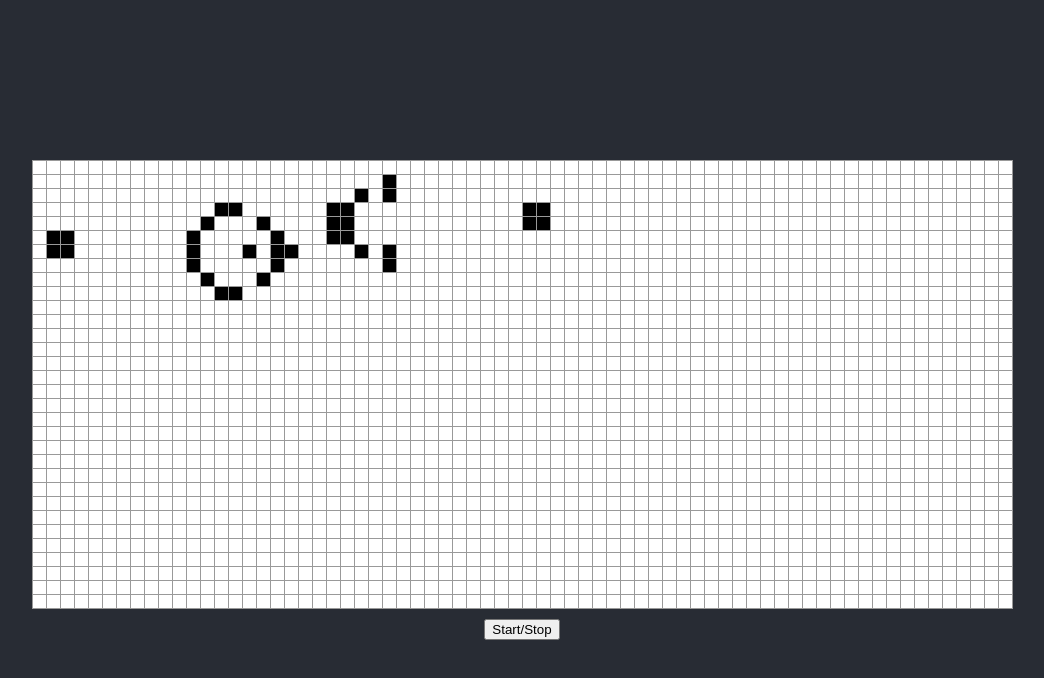
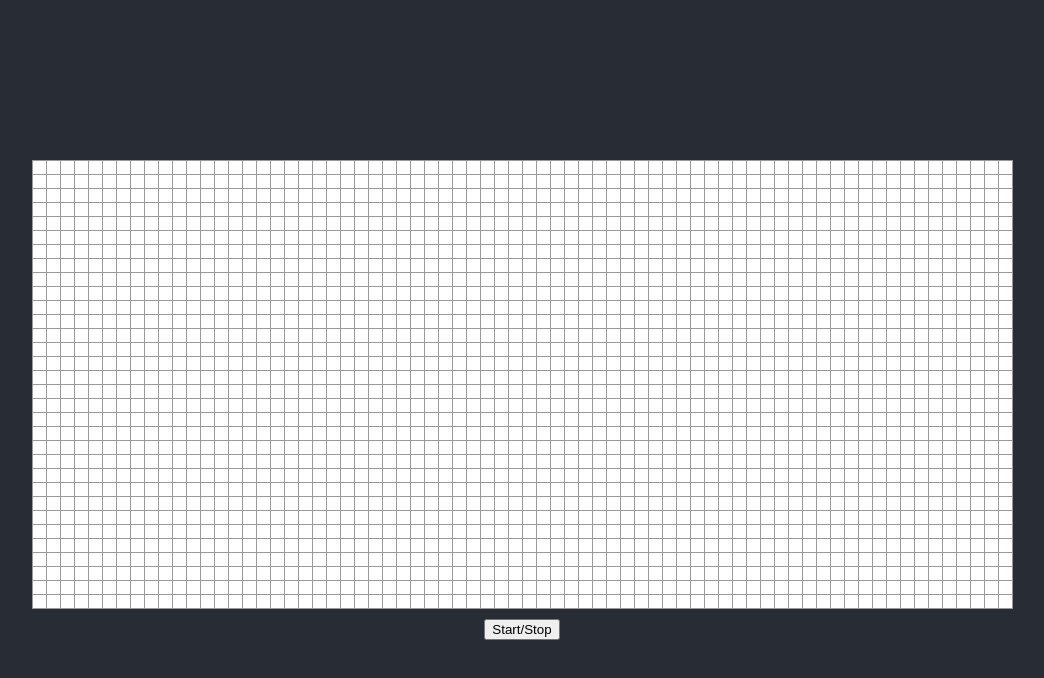
Before and after one commit to tangjm/game-of-life-visualisation, a React (Create React App) app: page / in a window 1280 px wide. Shown: the top 678 px of the page, without its empty margins (118-1162 px from the left). Built offline with nearby package versions, Linux system fonts and the light colour scheme.

Commit message:
add: 32x70 empty board; update README

```diff
--- a/src/App.js
+++ b/src/App.js
@@ -1,15 +1,14 @@
 
 import GameOfLife from './js/GameOfLife';
 import GameOfLifeToroid from './js/GameOfLifeToroid';
+import startingStates from './js/startingStates';
 import './App.css';
-import { useCallback, useState } from 'react';
+import { useState } from 'react';
 import { Board } from './components/Board';
-import startingStates from './js/startingStates';
-const gameNormal = new GameOfLife();
-const gameToroid = new GameOfLifeToroid();
 
+let game = startingStates.empty32x70.game;
 // let game = startingStates.acorn.gameToroid;
-let game = startingStates.gospelGlider.gameInPlace;
+// game = startingStates.gospelGlider.gameInPlace;
 // let game = startingStates.rPentamino.game;
 // let game = startingStates.empty8x8.game;
 // let game = startingStates.pufferfish.gameToroid;
--- /dev/null
+++ b/src/js/startingPositions/static/empty32x70.js
@@ -0,0 +1,10 @@
+import GameOfLife from "../../GameOfLife";
+import GameOfLifeToroid from "../../GameOfLifeToroid";
+
+const game = new GameOfLife(32, 70);
+const gameToroid = new GameOfLifeToroid(32, 70);
+
+export const empty32x70 = {
+	game,
+	gameToroid
+}
--- a/src/js/startingStates.js
+++ b/src/js/startingStates.js
@@ -8,6 +8,7 @@ import { pufferfish } from './startingPositions/dynamic/pufferfish';
 
 import { empty3x3 } from './startingPositions/static/empty3x3';
 import { empty8x8 } from './startingPositions/static/empty8x8';
+import { empty32x70 } from './startingPositions/static/empty32x70';
 
 const startingStates = {
 	acorn,
@@ -18,6 +19,7 @@ const startingStates = {
 	beacon,
 	empty3x3,
 	empty8x8,
+	empty32x70,
 	pufferfish
 }
 
```
Also changed, not shown: 1 other file (tests, documents, lock files or other folders).
